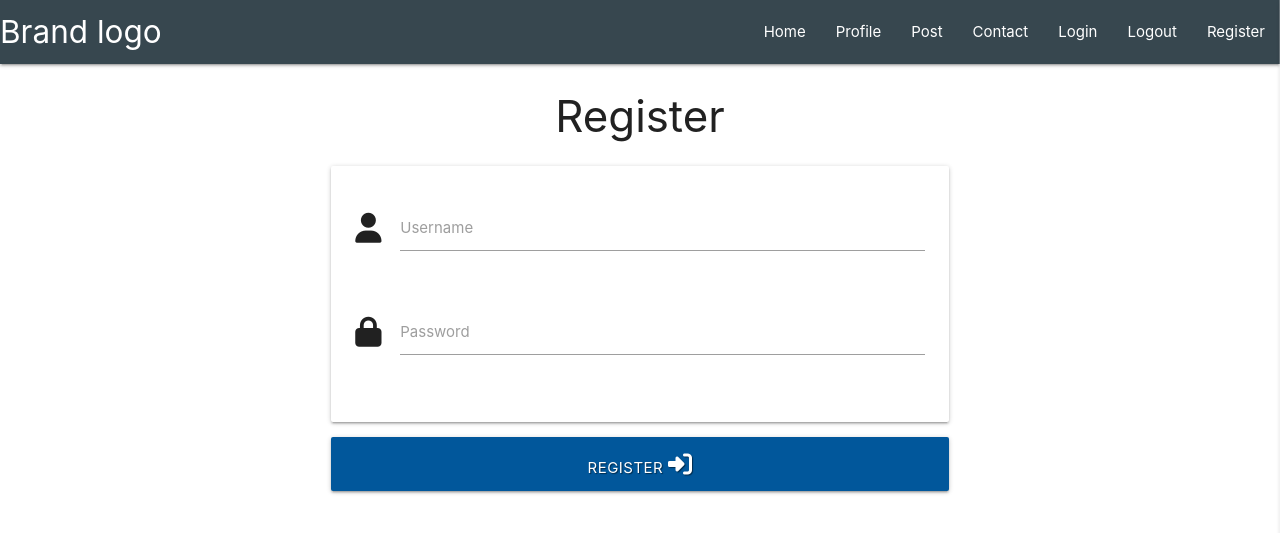
After one commit to AleksandrAtr/wildswimming-ms3, a Flask app: page /get_register in a window 1280 px wide. The commit adds this page. Shown: the top 533 px of the page. Run offline with Flask 3, Linux system fonts and the light colour scheme; some libraries are stand-ins or nearby versions.

Commit message:
add: register.html template

```diff
--- a/app.py
+++ b/app.py
@@ -22,8 +22,13 @@ mongo = PyMongo(app)
 @app.route("/")
 @app.route("/get_posts")
 def get_posts():
-    categories = mongo.db.categories.find()
-    return render_template("posts.html", categories=categories)
+    posts = mongo.db.posts.find()
+    return render_template("posts.html", posts=posts)
+
+
+@app.route("/get_register", methods = ["GET","POST"])
+def get_register():
+    return render_template("register.html")
 
 
 if __name__ == "__main__":
--- a/templates/base.html
+++ b/templates/base.html
@@ -24,11 +24,11 @@
                 <ul class="right hide-on-med-and-down">
                     <li><a href="{{ url_for('get_posts') }}">Home</a></li>
                     <li><a href="#">Profile</a></li>
-                    <li><a href="#">Write post</a></li>
+                    <li><a href="#">Post</a></li>
                     <li><a href="#">Contact</a></li>
                     <li><a href="#">Login</a></li>
                     <li><a href="#">Logout</a></li>
-                    <li><a href="#">Register</a></li>
+                    <li><a href="{{ url_for('get_register') }}">Register</a></li>
 
                 </ul>
             </div>
@@ -37,14 +37,13 @@
         <ul class="sidenav" id="mobile-demo">
             <li><a href="{{ url_for('get_posts') }}">Home</a></li>
             <li><a href="#">Profile</a></li>
-            <li><a href="#">Write post</a></li>
+            <li><a href="#">Post</a></li>
             <li><a href="#">Contact</a></li>
             <li><a href="#">Login</a></li>
             <li><a href="#">Logout</a></li>
-            <li><a href="#">Register</a></li>
+            <li><a href="{{ url_for('get_register') }}">Register</a></li>
         </ul>
     </header>
-    <h1>I am base template</h1>
     <main>
         {% block content %}
         {% endblock %}
--- /dev/null
+++ b/templates/register.html
@@ -0,0 +1,35 @@
+{% extends "base.html" %}
+{% block content %}
+
+<h3 class="center-align">Register</h3>
+
+<div class="row">
+    <form class="col s12 m6 offset-m3" method="POST" action="{{ url_for('get_register') }}">
+        <div class="card-panel">
+            <!-- username -->
+            <div class="row">
+                <div class="input-field col s12">
+                    <i class="fa-solid fa-user prefix"></i>
+                    <input id="username" name="username" type="text" minlength="8" maxlength="15"
+                        pattern="^[a-zA-Z0-9]{5,15}$" class="validate" required>
+                    <label for="username">Username</label>
+                </div>
+            </div>
+            <!-- passowrd  -->
+            <div class="row">
+                <div class="input-field col s12">
+                    <i class="fa-solid fa-lock prefix"></i>
+                    <input id="password" name="password" type="password" minlength="8" maxlength="15"
+                        pattern="^[a-zA-Z0-9]{5,15}$" class="validate" required>
+                    <label for="password">Password</label>
+                </div>
+            </div>
+
+        </div>
+        <!-- register -->
+        <button type="submit" class="col s12 btn-large light-blue darken-4 text-shadow">
+            Register <i class="fa-solid fa-right-to-bracket"></i>
+        </button>
+</div>
+
+{% endblock %}
```
Also changed, not shown: templates/posts.html (+9 -3 lines).
